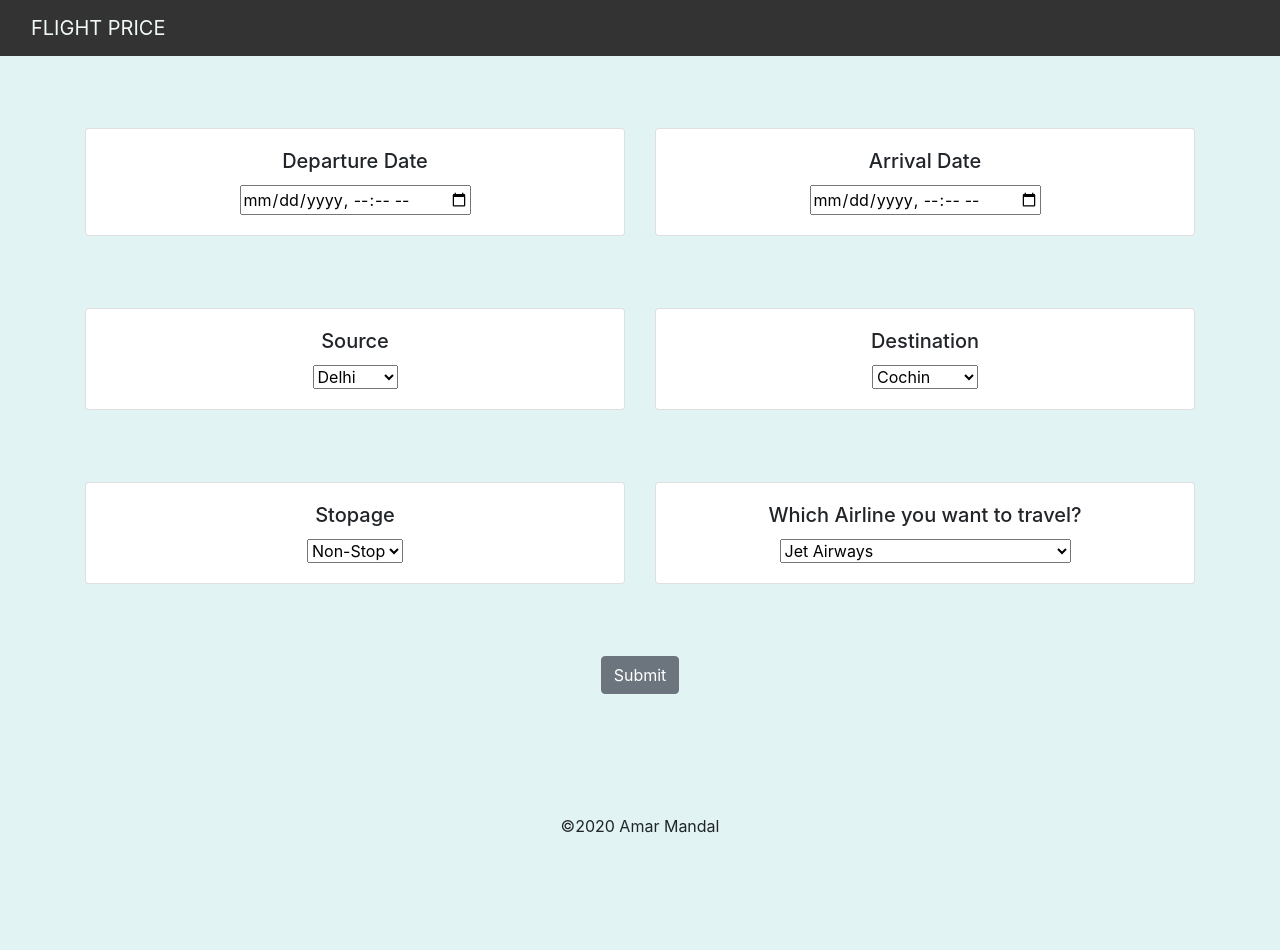
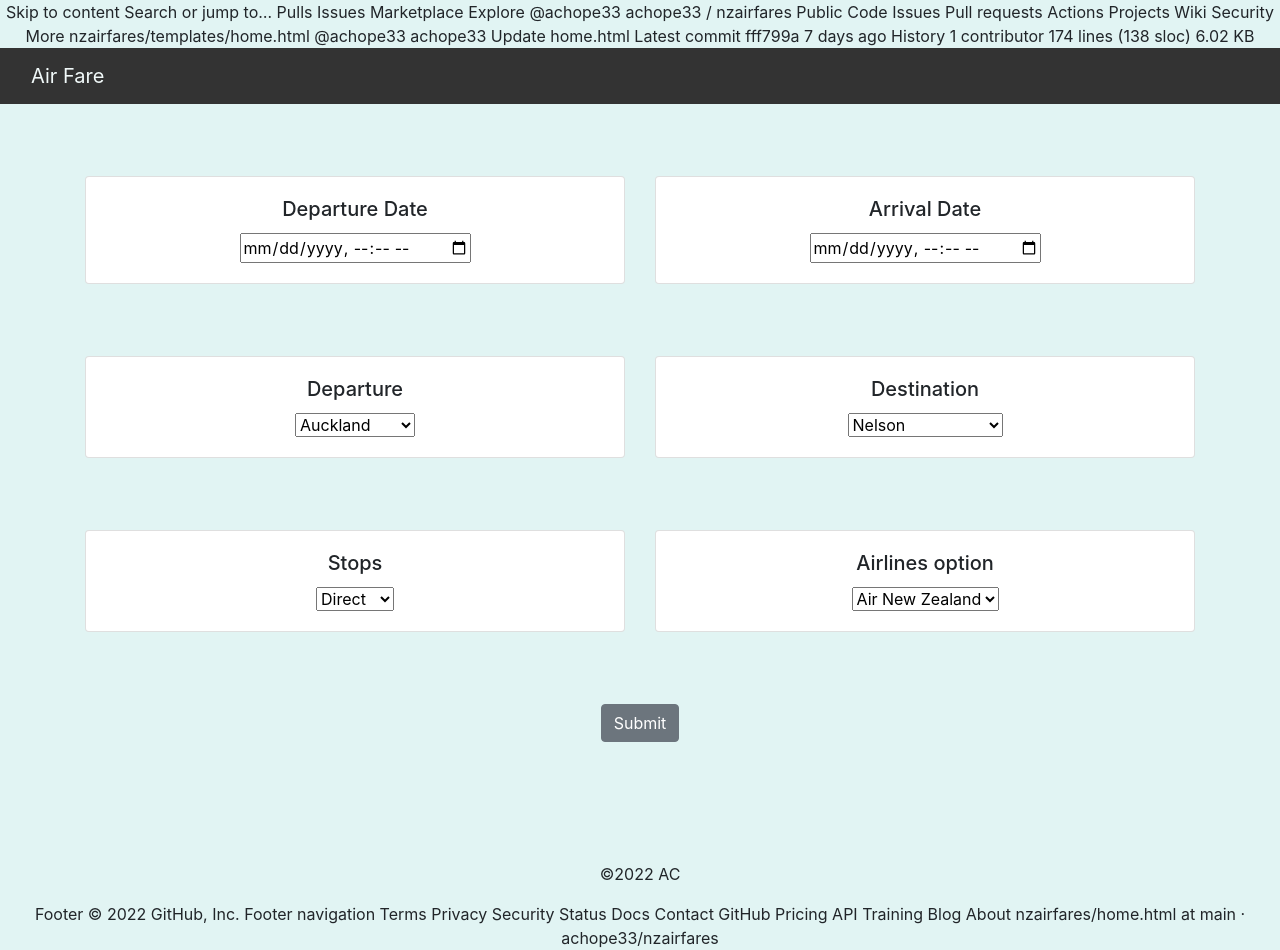
Before and after one commit to achope33/NZ-flight-price-prediction, a Flask app: page / in a window 1280 px wide. Before the commit the page ends 833 px from the top, so only its background shows below. Run offline with Flask 2, Linux system fonts and the light colour scheme; parts of the project's set-up code (start-up, migrations or seed data) failed here and were passed over; some libraries are stand-ins or nearby versions.

Commit message:
Update home.html

```diff
--- a/templates/home.html
+++ b/templates/home.html
@@ -1,9 +1,37 @@
+Skip to content
+Search or jump to…
+Pulls
+Issues
+Marketplace
+Explore
+
+@achope33
+achope33
+/
+nzairfares
+Public
+Code
+Issues
+Pull requests
+Actions
+Projects
+Wiki
+Security
+More
+nzairfares/templates/home.html
+@achope33
+achope33 Update home.html
+Latest commit fff799a 7 days ago
+ History
+ 1 contributor
+174 lines (138 sloc)  6.02 KB
+
 <html lang="en">
 
 <head>
     <meta charset="UTF-8">
     <meta name="viewport" content="width=device-width, initial-scale=1.0">
-    <title>Flight Price Prediction</title>
+    <title>NZ Air Fare Prediction</title>
 
 
     <!-- BootStrap -->
@@ -23,7 +51,7 @@
     <nav class="navbar navbar-inverse navbar-fixed-top">
         <div class="container-fluid">
             <div class="navbar-header">
-                <a class="navbar-brand" href="/">FLIGHT PRICE</a>
+                <a class="navbar-brand" href="/">Air Fare</a>
             </div>
         </div>
     </nav>
@@ -44,7 +72,7 @@
                         <div class="card-body">
                             <h5 class="card-title">Departure Date</h5>
                             <!-- Departure -->
-                            <input type="datetime-local" name="Dep_Time" id="Dep_Time" required="required">
+                            <input type="datetime-local" name="Dep. time" id="Dep. time" required="required">
                         </div>
                     </div>
                 </div>
@@ -56,7 +84,7 @@
                         <div class="card-body">
                             <h5 class="card-title">Arrival Date</h5>
                             <!-- Arrival -->
-                            <input type="datetime-local" name="Arrival_Time" id="Arrival_Time" required="required">
+                            <input type="datetime-local" name="Arr. time" id="Arr. time" required="required">
                         </div>
                     </div>
                 </div>
@@ -70,13 +98,12 @@
                 <div class="col-sm-6">
                     <div class="card">
                         <div class="card-body">
-                            <!-- Source -->
-                            <h5 class="card-title">Source</h5>
-                            <select name="Source" id="Source" required="required">
-                                <option value="Delhi">Delhi</option>
-                                <option value="Kolkata">Kolkata</option>
-                                <option value="Mumbai">Mumbai</option>
-                                <option value="Chennai">Chennai</option>
+                            <!-- Departure -->
+                            <h5 class="card-title">Departure</h5>
+                            <select name="Departure" id="Departure" required="required">
+                                <option value="Auckland">Auckland</option>
+                                <option value="Christchurch">Christchurch</option>
+                                <option value="Wellington">Wellington</option>
                             </select>
                         </div>
                     </div>
@@ -87,11 +114,14 @@
                             <h5 class="card-title">Destination</h5>
                             <!-- Destination -->
                             <select name="Destination" id="Destination" required="required">
-                                <option value="Cochin">Cochin</option>
-                                <option value="Delhi">Delhi</option>
-                                <option value="New Delhi">New Delhi</option>
-                                <option value="Hyderabad">Hyderabad</option>
-                                <option value="Kolkata">Kolkata</option>
+                                <option value="Nelson">Nelson</option>
+                                <option value="Auckland">Auckland</option>
+                                <option value="Palmerston North">Palmerston North</option>
+                                <option value="Christchurch">Christchurch</option>
+                                <option value="Queenstown">Queenstown</option>
+                                <option value="Hawke's Bay">Hawke's Bay</option>
+                                <option value="New Plymouth">New Plymouth</option>
+                                <option value="Dunedin">Dunedin</option>
                             </select>
                         </div>
                     </div>
@@ -108,14 +138,13 @@
                 <div class="col-sm-6">
                     <div class="card">
                         <div class="card-body">
-                            <h5 class="card-title">Stopage</h5>
+                            <h5 class="card-title">Stops</h5>
                             <!-- Total Stops -->
-                            <select name="stops" required="required">
-                                <option value="0">Non-Stop</option>
-                                <option value="1">1</option>
-                                <option value="2">2</option>
-                                <option value="3">3</option>
-                                <option value="4">4</option>
+                            <select name="Direct" required="required">
+                                <option value="0">Direct</option>
+                                <option value="1">1 stop</option>
+                                <option value="2">2 stops</option>
+                                <option value="3">3 stops</option>
                             </select>
                         </div>
                     </div>
@@ -123,22 +152,12 @@
                 <div class="col-sm-6">
                     <div class="card">
                         <div class="card-body">
-                            <h5 class="card-title">Which Airline you want to travel?</h5>
+                            <h5 class="card-title">Airlines option</h5>
                             <!-- Airline -->
-                            <select name="airline" id="airline" required="required">
-                                <option value="Jet Airways">Jet Airways</option>
-                                <option value="IndiGo">IndiGo</option>
-                                <option value="Air India">Air India</option>
-                                <option value="Multiple carriers">Multiple carriers</option>
-                                <option value="SpiceJet">SpiceJet</option>
-                                <option value="Vistara">Vistara</option>
-                                <option value="Air Asia">Air Asia</option>
-                                <option value="GoAir">GoAir</option>
-                                <option value="Multiple carriers Premium economy">Multiple carriers Premium economy
-                                </option>
-                                <option value="Jet Airways Business">Jet Airways Business</option>
-                                <option value="Vistara Premium economy">Vistara Premium economy</option>
-                                <option value="Trujet">Trujet</option>
+                            <select name="Airline" id="Airline" required="required">
+                                <option value="Air New Zealand">Air New Zealand</option>
+                                <option value="Jetstar">Jetar</option>
+
                             </select>
                         </div>
                     </div>
@@ -160,7 +179,7 @@
 
         <br>
         <br>
-        <p>©2020 Amar Mandal</p>
+        <p>©2022 AC</p>
 
     </div>
 
@@ -181,3 +200,18 @@
 </body>
 
 </html>
+Footer
+© 2022 GitHub, Inc.
+Footer navigation
+Terms
+Privacy
+Security
+Status
+Docs
+Contact GitHub
+Pricing
+API
+Training
+Blog
+About
+nzairfares/home.html at main · achope33/nzairfares
```
